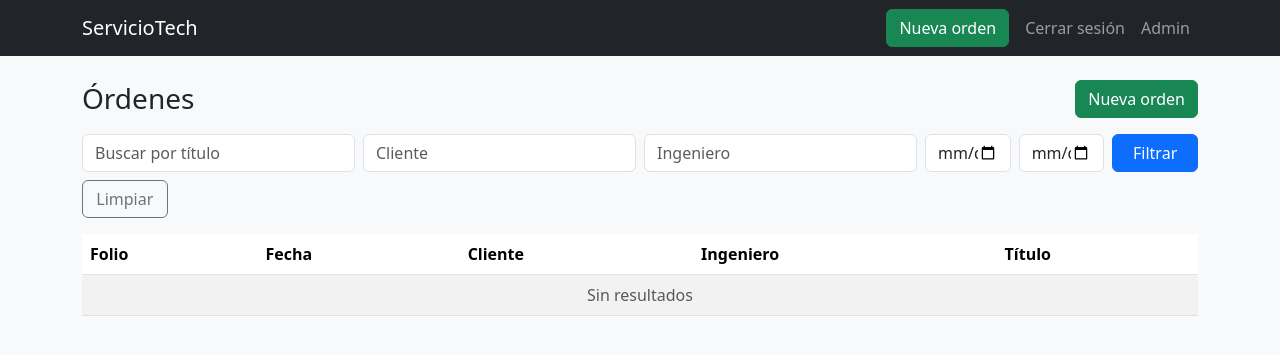
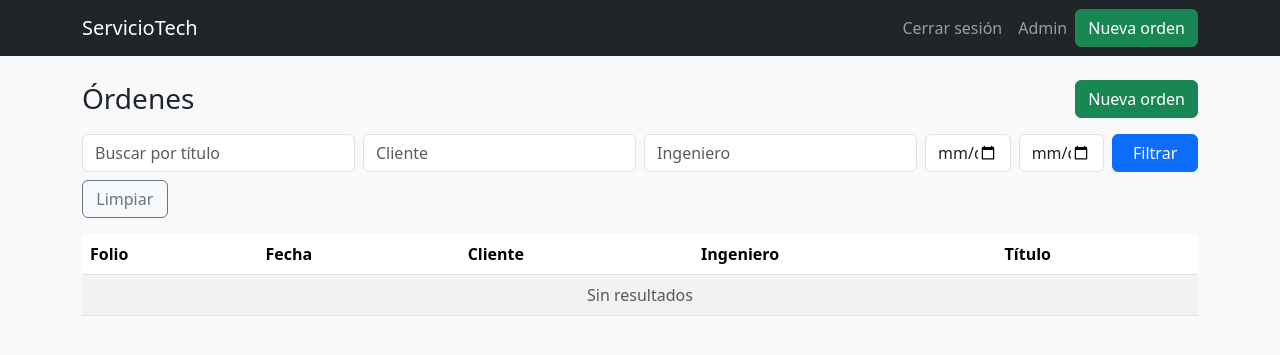
Before and after one commit to charlyycastro/ServicioTech, a Django app: page / in a window 1280 px wide. Shown: the top 355 px of the page. Run offline with Django 5.2, Linux system fonts and the light colour scheme; the visitor is signed in with stand-in values (Sample User, id 1); data that the repository does not hold is empty.

Commit message:
base.html body boton

```diff
--- a/orders/urls.py
+++ b/orders/urls.py
@@ -1,3 +1,4 @@
+# orders/urls.py
 from django.urls import path
 from .views import OrderListView, order_create, OrderDetailView
 
--- a/templates/orders/base.html
+++ b/templates/orders/base.html
@@ -3,8 +3,10 @@
 <html lang="es">
 <head>
   <meta charset="utf-8">
-  <meta name="viewport" content="width=device-width, initial-scale=1, maximum-scale=1">
-
+  <meta
+    name="viewport"
+    content="width=device-width, initial-scale=1, maximum-scale=1"
+  >
   <title>{% block title %}ServicioTech{% endblock %}</title>
 
   <!-- Bootstrap primero -->
@@ -14,17 +16,27 @@
   <link rel="stylesheet" href="{% static 'orders/style.css' %}">
 </head>
 <body class="bg-light">
+
   <nav class="navbar navbar-expand-lg navbar-dark bg-dark mb-4">
     <div class="container">
       <a class="navbar-brand" href="{% url 'orders:list' %}">ServicioTech</a>
-      <button class="navbar-toggler" type="button" data-bs-toggle="collapse" data-bs-target="#mainNav">
+
+      <!-- Botón SIEMPRE visible en pantallas grandes (solo si hay sesión) -->
+      {% if user.is_authenticated %}
+        <a class="btn btn-success order-lg-2 ms-auto d-none d-lg-inline-flex"
+           href="{% url 'orders:create' %}">Nueva orden</a>
+      {% endif %}
+
+      <button class="navbar-toggler ms-2" type="button" data-bs-toggle="collapse" data-bs-target="#mainNav">
         <span class="navbar-toggler-icon"></span>
       </button>
-      <div class="collapse navbar-collapse" id="mainNav">
+
+      <div class="collapse navbar-collapse order-lg-1" id="mainNav">
         <ul class="navbar-nav ms-auto align-items-lg-center">
+          <!-- Botón dentro del menú para móviles -->
           {% if user.is_authenticated %}
-            <li class="nav-item me-2">
-              <a class="btn btn-success" href="{% url 'orders:create' %}">Nueva orden</a>
+            <li class="nav-item me-2 d-lg-none">
+              <a class="btn btn-success w-100" href="{% url 'orders:create' %}">Nueva orden</a>
             </li>
             <li class="nav-item">
               <a class="nav-link" href="{% url 'logout' %}">Cerrar sesión</a>
@@ -45,6 +57,7 @@
   </main>
 
   <script src="https://cdn.jsdelivr.net/npm/bootstrap@5.3.3/dist/js/bootstrap.bundle.min.js"></script>
+  <!-- Tu JS (firma, etc.) -->
   <script defer src="{% static 'orders/signature.js' %}"></script>
 </body>
 </html>
```
